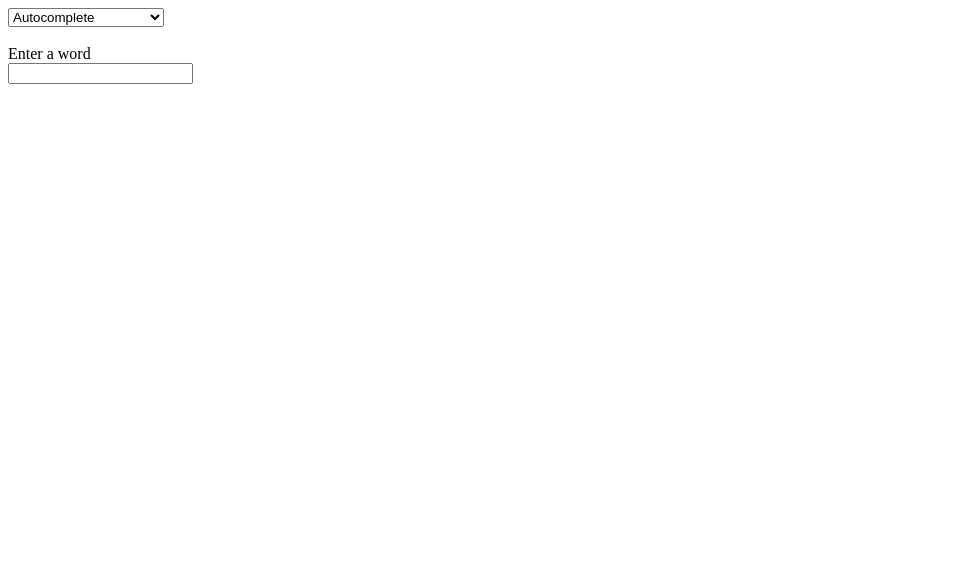
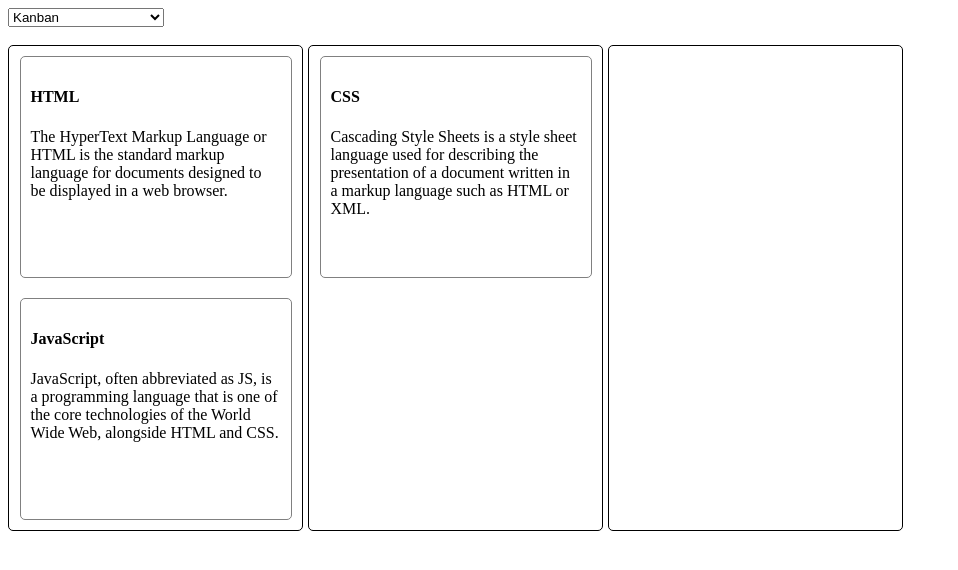
Before and after one commit to kvnchen/frontEndPractice, a Next.js app: page / in a window 1280 px wide. Shown: the top 570 px of the page, without its empty margins (0-958 px from the left). Built offline with nearby package versions, Linux system fonts and the light colour scheme.

Commit message:
drag and drop

```diff
--- /dev/null
+++ b/src/app/kanban/kanban.js
@@ -0,0 +1,131 @@
+'use client';
+import { useState } from 'react';
+import styles from './styles.module.css';
+
+/**
+ *
+ * Task: Create a simplified Kanban board interface (like Trello) with multiple columns. Users should be able to drag and drop cards within a column and between columns. The underlying data structure representing the board state should be updated accordingly.
+ *
+ * Focus: Complex state management, drag and drop API (HTML Drag and Drop API or a library), event handling, DOM updates.
+ *
+ * we'll need a card component
+ *
+ * ok, finished the skeleton of the kanban using flexbox
+ *
+ * drag and drop api huh
+ *
+ *
+ */
+const data = [
+  [
+    {
+      id: 0,
+      title: 'HTML',
+      body: `The HyperText Markup Language or HTML is the
+    standard markup language for documents designed to
+    be displayed in a web browser.`
+    },
+    {
+      id: 2,
+      title: 'JavaScript',
+      body: `JavaScript, often abbreviated as JS, is a
+    programming language that is one of the core
+    technologies of the World Wide Web, alongside HTML
+    and CSS.`
+    }
+  ],
+  [{
+    id: 1,
+    title: 'CSS',
+    body: `Cascading Style Sheets is a style sheet language
+  used for describing the presentation of a document
+  written in a markup language such as HTML or XML.`
+  }],
+  [],
+];
+
+function Card({ id, title, body, index }) {
+  function dragstartHandler(ev) {
+    ev.dataTransfer.effectAllowed = 'move';
+    ev.dataTransfer.setData('application/card', id);
+    ev.dataTransfer.setData('application/source', index);
+    // console.log(ev.dataTransfer.getData('application/source'));
+  }
+
+  return (
+    <div
+      key={id}
+      className={styles.card}
+      draggable={true}
+      onDragStart={dragstartHandler}
+    >
+      <h4>{title}</h4>
+      <p>{body}</p>
+    </div>
+  )
+}
+
+export function Kanban() {
+  // just store the ids in a Set to simplify column state
+  // this kinda sucks for movement handling...
+  const [columns, setColumns] = useState(data.map((arr) => new Set(arr.map((item) => item.id ))));
+
+  function makeMap(data) {
+    const map = {};
+
+    for (const column of data) {
+      column.map((item) => map[item.id] = item);
+    }
+
+    return map;
+  }
+  const [dataMap] = useState(makeMap(data));
+
+  function moveItem(id, source, destination) {
+    if (source !== destination) {
+      // lot of copying
+      const temp = columns.map((s) => new Set(s));
+      temp[source].delete(id);
+      temp[destination].add(id);
+      setColumns(temp);
+    }
+  }
+
+  function renderColumn(columnData, index) {
+    const output = Array.from(columnData).map((id, key) => {
+      const { title, body } = dataMap[id];
+      return (
+        <Card key={key} id={id} title={title} body={body} index={index} />
+      )
+    })
+
+    function dragoverHandler(ev) {
+      ev.preventDefault();
+      ev.dataTransfer.dropEffect = 'move';
+    }
+
+    function dropHandler(ev) {
+      ev.preventDefault();
+      const moveId = Number(ev.dataTransfer.getData('application/card'));
+      const sourceIndex = Number(ev.dataTransfer.getData('application/source'));
+      moveItem(moveId, sourceIndex, index);
+    }
+
+    return (
+      <div
+        key={index}
+        className={styles.column}
+        onDragOver={dragoverHandler}
+        onDrop={dropHandler}
+      >
+        {output}
+      </div>
+    )
+  }
+
+  return (
+    <div className={styles.kanban}>
+      {columns.map(renderColumn)}
+    </div>
+  )
+}
--- /dev/null
+++ b/src/app/kanban/styles.module.css
@@ -0,0 +1,25 @@
+div.kanban {
+  display: flex;
+  width: 900px;
+}
+
+div.card {
+  display: inline-block;
+  width: 250px;
+  height: 200px;
+  border: 1px solid gray;
+  border-radius: 5px;
+  padding: 10px;
+  margin-top: 10px;
+  margin-bottom: 10px;
+}
+
+div.column {
+  display: flex;
+  flex-direction: column;
+  flex: 1 1 250px;
+  border: 1px solid black;
+  border-radius: 5px;
+  align-items: center;
+  margin-right: 5px;
+}
--- a/src/app/page.js
+++ b/src/app/page.js
@@ -53,11 +53,12 @@ import { AuthCode } from './authCode/authCode.js';
 import { VirtualizedList } from './virtualizedList/virtualizedList.js';
 
 import { Autocomplete } from './autocomplete/autocomplete.js';
+import { Kanban } from './kanban/kanban.js';
 
 // this react project is 350 MB... gonna reuse it for react practice
 
 export default function Home() {
-  const [selection, setSelection] = useState('Autocomplete');
+  const [selection, setSelection] = useState('Kanban');
 
   const components = {
     MortgageCalculator: <MortgageCalculator />,
@@ -110,7 +111,8 @@ export default function Home() {
     AuthCode: <AuthCode />,
     VirtualizedList: <VirtualizedList />,
 
-    Autocomplete: <Autocomplete />
+    Autocomplete: <Autocomplete />,
+    Kanban: <Kanban />
   };
 
   function select() {
```
Also changed, not shown: src/app/bruno_problems.txt.
